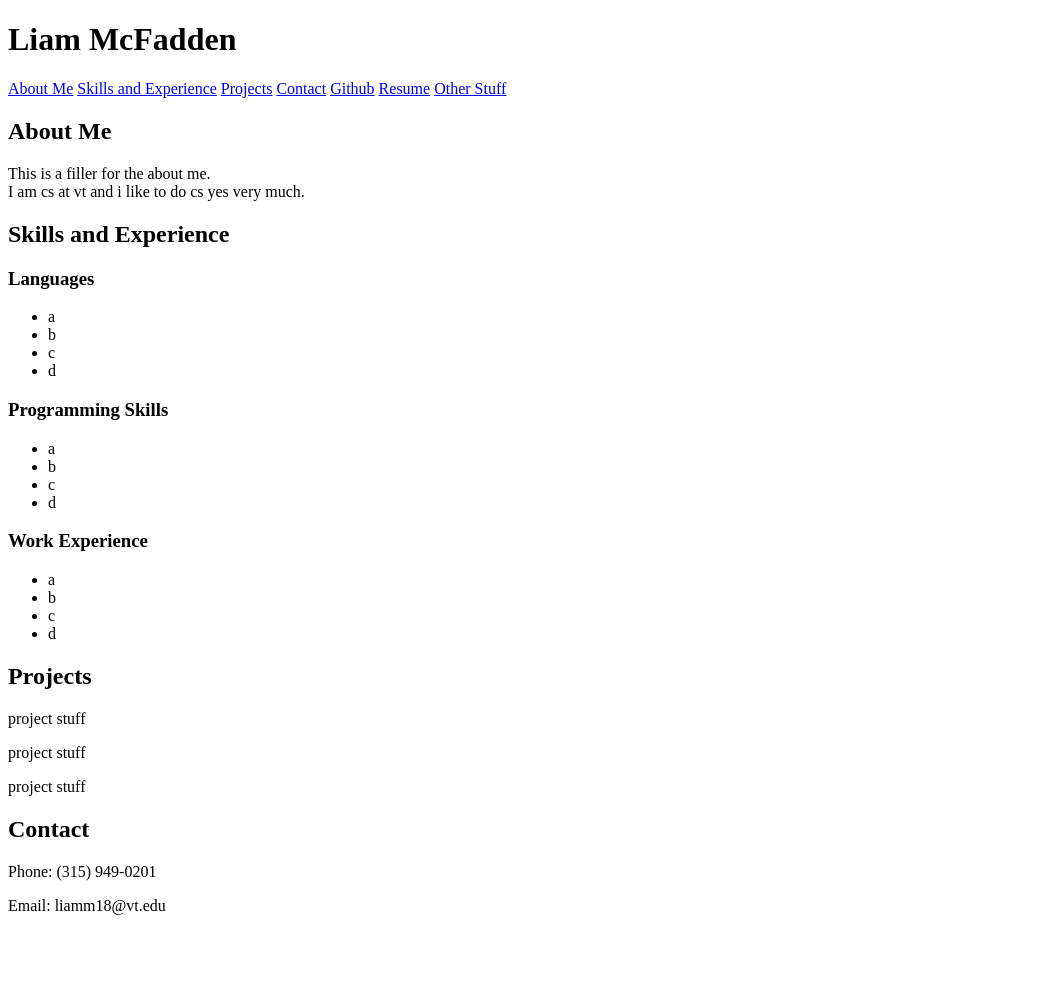
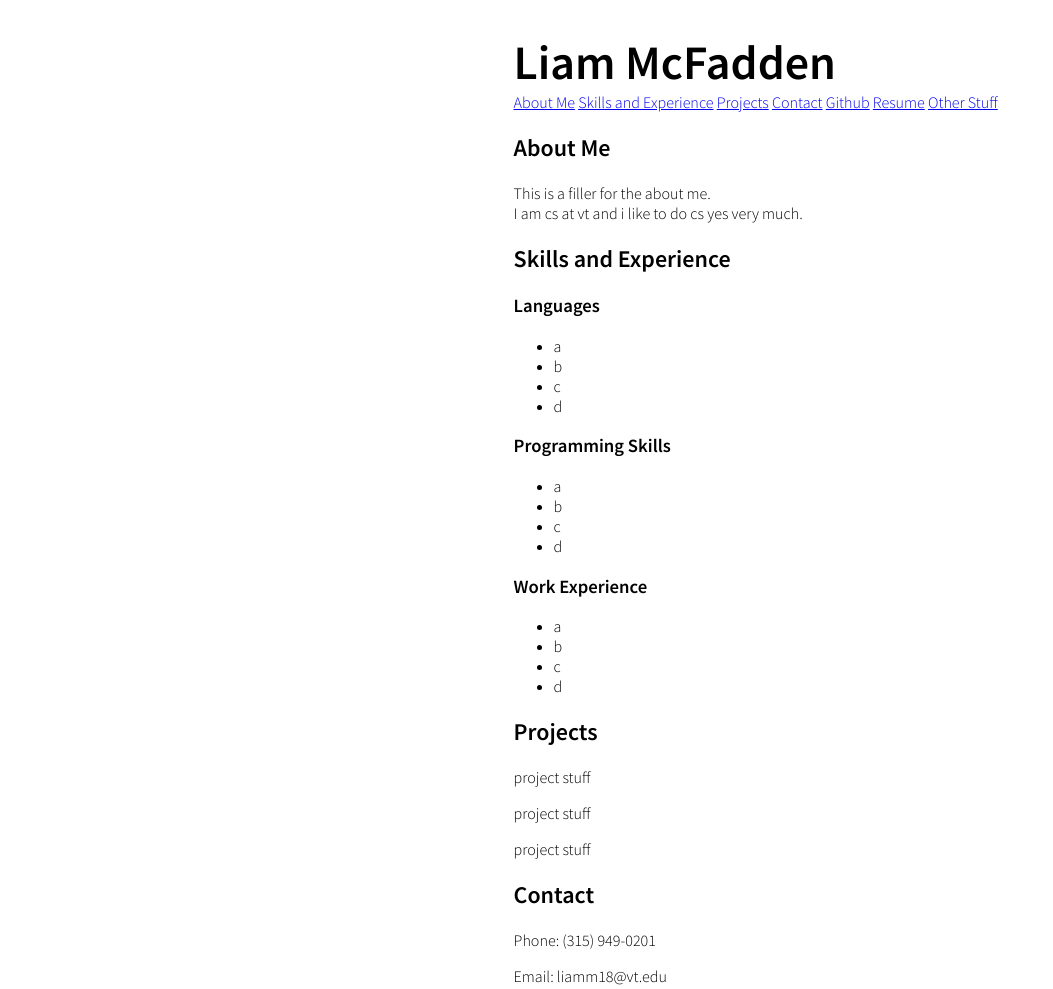
Before and after one commit to LiamMcFadden/Website, a plain HTML site: page index.html in a window 1280 px wide. Shown: the whole page, without its empty margins (0-1053 px from the left). Before the commit the page ends 931 px from the top, so only its background shows below. Drawn offline with Linux system fonts and the light colour scheme.

Commit message:
started css

```diff
--- a/index.html
+++ b/index.html
@@ -6,10 +6,11 @@
 	<title>Liam McFadden</title>
 	<meta name='viewport' content='width=device-width, initial-scale=1'>
 	<link rel='stylesheet' type='text/css' media='screen' href='./main.css'>
+	<link rel="stylesheet" href="//fonts.googleapis.com/css?family=Source+Sans+Pro:300,300i,600|Alegreya:400,400i,700,700i|Share+Tech+Mono&amp;subset=latin-ext">
 </head>
 <body>
 
-	<h1>Liam McFadden</h1>
+	<h1 id="navbar-header">Liam McFadden</h1>
 	<nav id="navbar">
 		<a href=#about">About Me</a>
 		<a href=#skills">Skills and Experience</a>
--- a/main.css
+++ b/main.css
@@ -0,0 +1,23 @@
+* {
+	font-family: "Source Sans Pro", sans;
+}
+
+.body {
+	max-width: 650px;
+	margin: auto auto 3em auto;
+	font-size: 100%
+}
+
+#navbar-header {
+	font-size: xxx-large;
+	margin-bottom: 0;
+	margin-left: 40%;
+}
+
+#navbar {
+	margin-left: 40%;
+}
+
+.content-section {
+	margin-left: 40%;
+}
```
